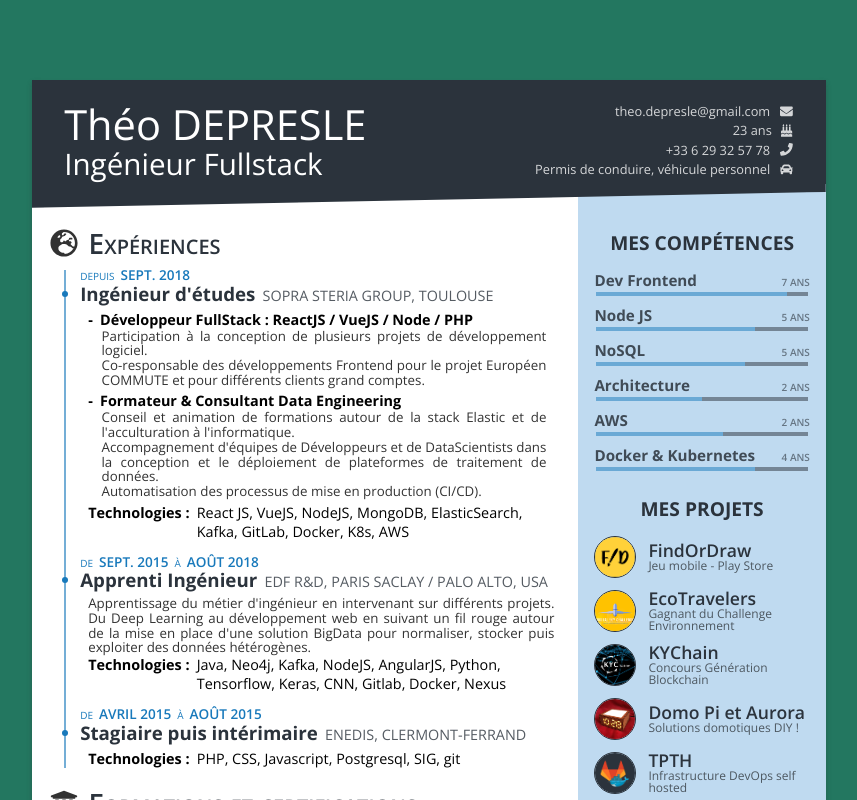
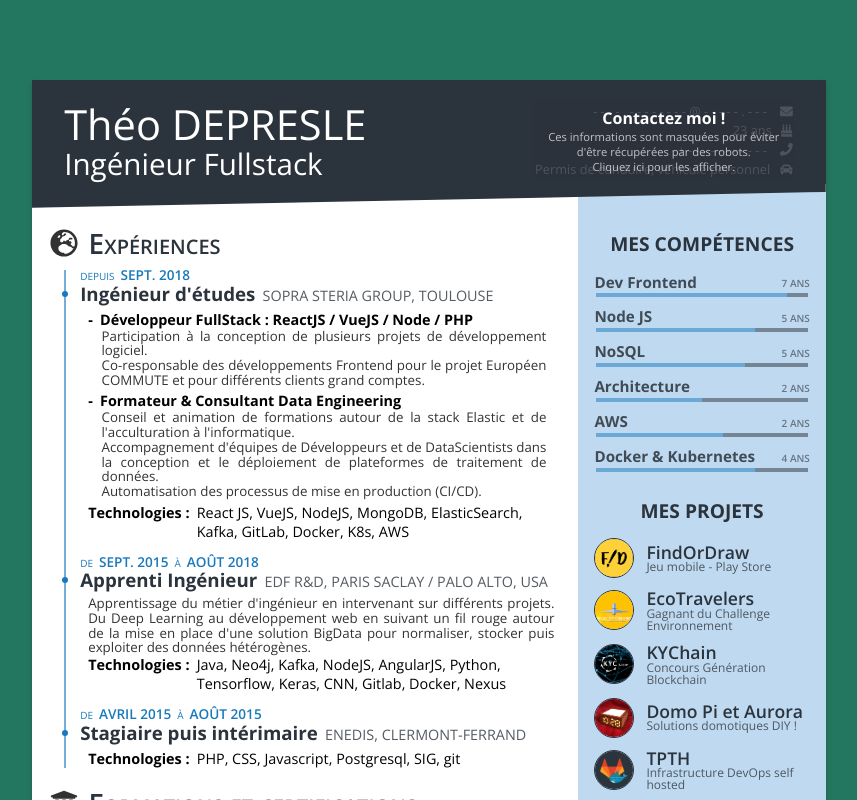
Before and after one commit to dprslt/resume, a React (Create React App) app: page / in a window 1280 px wide. Shown: the top 800 px of the page, without its empty margins (211-1068 px from the left). Built offline with nearby package versions, Linux system fonts and the light colour scheme.

Commit message:
Adding privacy

```diff
--- a/src/App.js
+++ b/src/App.js
@@ -3,14 +3,16 @@ import './App.scss';
 import Page from "./components/Page";
 import {faHeart} from "@fortawesome/free-solid-svg-icons";
 import {FontAwesomeIcon} from "@fortawesome/react-fontawesome";
+import {globalSetClear} from "./components/PersonnalData";
 
 function App() {
+
     return (
         <div className="App">
             <Page/>
 
             <div className={'notes'}>
-                <p><a href={"#"} onClick={window.print}>Imprimer</a> cette page pour avoir un obtenir mon CV au format PDF.</p>
+                <p><a href={"/#"} onClick={window.print}>Imprimer</a> cette page pour avoir un obtenir mon CV au format PDF.</p>
 
                 <p>Build with React, Sass and <FontAwesomeIcon icon={faHeart} className={'red'}/></p>
 
--- a/src/App.scss
+++ b/src/App.scss
@@ -1,4 +1,5 @@
 @media screen {
+
 
   html {
     position: absolute;
@@ -8,6 +9,12 @@
     right: 0;
     background-color: #237760;
     min-width: 23cm;
+
+    @-moz-document url-prefix() {
+    & {
+      font-size: 15px;
+    }
+  }
   }
 
   html, body, #root {
@@ -31,7 +38,6 @@
   }
 
 
-
   .notes {
     margin-top: 2em;
     text-align: center;
@@ -41,6 +47,7 @@
     font-weight: 600;
     opacity: 0.5;
     font-family: 'Open Sans', sans-serif;
+
     p {
       margin: 2em 0;
     }
@@ -48,9 +55,14 @@
     a {
       color: inherit;
     }
+
     .red {
       color: #e30e0e;
     }
+  }
+  * {
+    box-sizing: border-box;
+    //line-height: 1.2em;
   }
 }
 
--- a/src/components/Page.jsx
+++ b/src/components/Page.jsx
@@ -3,11 +3,7 @@ import React from "react"
 import './Page.scss'
 import {FontAwesomeIcon} from '@fortawesome/react-fontawesome'
 import {
-    faBirthdayCake,
-    faCar,
-    faEnvelope,
     faGlobeEurope, faHeart, faMotorcycle,
-    faPhone,
     faUniversity
 } from '@fortawesome/free-solid-svg-icons'
 
@@ -26,14 +22,7 @@ import {projets} from "../data/projects";
 import Projet from "./Projet";
 import Skill from "./Skill";
 import {faGithub, faLinkedin} from "@fortawesome/free-brands-svg-icons";
-
-
-const Info = ({children, icon}) => {
-    return <div className={'info'}>
-        <span className={'info-value'}>{children}</span>
-        <FontAwesomeIcon className={'info-icon'} icon={icon}/>
-    </div>
-}
+import PersonnalData from "./PersonnalData";
 
 const SectionTitle = ({title, icon}) => {
     return <div className={'sec-header'}>
@@ -60,13 +49,7 @@ export default (props) => {
                         <h1>Théo DEPRESLE</h1>
                         <h2>Ingénieur Fullstack</h2>
                     </div>
-                    <div className={'infos'}>
-                        <Info icon={faEnvelope}><a
-                            href={'mailto://theo.depresle@gmail.com'}>theo.depresle@gmail.com</a></Info>
-                        <Info icon={faBirthdayCake}>23 ans</Info>
-                        <Info icon={faPhone}><a href={'phone://+33629325778'}>+33 6 29 32 57 78</a></Info>
-                        <Info icon={faCar}>Permis de conduire, véhicule personnel</Info>
-                    </div>
+                    <PersonnalData/>
                 </div>
             </div>
             <Biseau height={3} color={'#2b333c'} right={true} base={1}/>
@@ -94,13 +77,13 @@ export default (props) => {
 
                     <div className={'skills col-section'}>
                         <h2 className={'col-title'}>Mes Compétences</h2>
-                        {skills.map(s => <Skill skill={s}/>)}
+                        {skills.map(s => <Skill skill={s} key={s.name}/>)}
                     </div>
 
 
                     <div className={'projets col-section'}>
                         <h2 className={'col-title'}>Mes projets</h2>
-                        {projets.map(p => <Projet projet={p}/>)}
+                        {projets.map(p => <Projet projet={p} key={p.title}/>)}
                     </div>
 
                     <div className={'col-section'}>
@@ -133,56 +116,7 @@ export default (props) => {
 
                 </div>
             </div>
-
-
-            {/*<div className={'row row-form'} style={{justifyItems: "flex-end"}}>*/}
-
-
-            {/*    <div className={'main'}>*/}
-
-            {/*        <Section className={"formations"} title={"Formations et certifications"} icon={faUniversity}>*/}
-            {/*            {formations.map(e => <Formation data={e} key={e.title}/>)}*/}
-
-            {/*        </Section>*/}
-            {/*        <div className={'logos'}>*/}
-            {/*            <img src={imag} alt={"Logo Grenoble INP - ENSIMAG"} height={70}/>*/}
-            {/*            <img src={aws} alt={"AWS - Solution Architect - Associate"} height={40}/>*/}
-            {/*        </div>*/}
-            {/*    </div>*/}
-            {/*    <div className={'col'}>*/}
-            {/*        /!*<Biseau height={7} color={'#bfdaf0'} top={true}/>*!/*/}
-
-            {/*        /!*<div className={'col-section col-section-color'} >*!/*/}
-            {/*        /!*    <h2>Mes technos</h2>*!/*/}
-            {/*        /!*    <div className={'logo-line'}>*!/*/}
-            {/*        /!*        <img src={react} className={'logo-bubble'} height={50}/>*!/*/}
-            {/*        /!*        <img src={node} className={'logo-bubble'} height={50}/>*!/*/}
-            {/*        /!*        <img src={docker} className={'logo-bubble'} height={50}/>*!/*/}
-            {/*        /!*    </div>*!/*/}
-            {/*        /!*    <div className={'logo-line'}>*!/*/}
-            {/*        /!*      d  <img src={mongo} className={''} height={50}/>*!/*/}
-            {/*        /!*    </div>*!/*/}
-            {/*        /!*</div>*!/*/}
-            {/*        /!*<Biseau height={7} color={'#bfdaf0'} right={true}/>*!/*/}
-
-            {/*        /!*<div className={'col-section'} style={{height: "3cm"}}>*!/*/}
-
-            {/*        /!*</div>*!/*/}
-
-            {/*        <Biseau height={7} color={'#bfdaf0'} top={true} right={true}/>*/}
-            {/*        <div className={'projects col-section col-section-color'}>*/}
-            {/*            <h2>Mes projets</h2>*/}
-
-            {/*            {projets.map(p => <Projet projet={p}/>)}*/}
-            {/*        </div>*/}
-            {/*        <Biseau height={7} color={'#bfdaf0'} right={false}/>*/}
-
-            {/*    </div>*/}
-            {/*</div>*/}
-
-
         </div>
-
 
         <footer>
             <Biseau height={3} color={'#2b333c'} top={true} base={1}/>
@@ -193,7 +127,7 @@ export default (props) => {
                 </div>
                 <div className={'links'}>
                     <a className={'link'} href={'https://github.com/dprslt'} title={"GitHub dprslt"}><FontAwesomeIcon icon={faGithub}/></a>
-                    <a className={'link'} href={'https://www.linkedin.com/in/dprslt/'} title={'Linkedin'}><FontAwesomeIcon icon={faLinkedin}/></a>
+                    <a className={'link'} href={'https://www.linkedin.com/in/dprslt/'} title={'My profile'}><FontAwesomeIcon icon={faLinkedin}/></a>
                 </div>
             </div>
         </footer>
--- a/src/components/Page.scss
+++ b/src/components/Page.scss
@@ -6,7 +6,10 @@ $light-color: #bfdaf0;
 
 .page {
 
-  -webkit-print-color-adjust: exact;
+  @media print {
+    -webkit-print-color-adjust: exact;
+    color-adjust: exact;
+  }
 
   width: 21cm;
   height: 29.7cm;
@@ -78,6 +81,40 @@ $light-color: #bfdaf0;
 
       .infos {
         text-align: right;
+        position: relative;
+
+        .placeholder{
+          //display: none;
+          display: flex;
+          position: absolute;
+          top: 0;
+          left: 0;
+          height: 100%;
+          width: 100%;
+          background-color: rgba(43,51,60,0.8);
+          padding: 0 0.5em;
+          align-items: center;
+          justify-content: center;
+          flex-direction: column;
+          cursor: pointer;
+
+          h3 {
+            margin: 0;
+            font-size: 1em;
+          }
+          p{
+            margin: 0;
+            font-size: 0.7em;
+            opacity: 0.7;
+            text-align: center;
+          }
+        }
+
+        &:hover{
+          .placeholder{
+            display: flex;
+          }
+        }
 
         .info {
           margin: 0.10em;
@@ -554,7 +591,12 @@ $light-color: #bfdaf0;
       background-color: $main-color;
       display: flex;
       flex-direction: row;
-      padding: 0 1em 1.3em;
+      padding: 0em 1em 0.5em;
+
+      height: 3em;
+
+      // HACK fixing a glitch in firefox
+      margin-top: -1px;
 
       a {
         color: inherit;
@@ -564,11 +606,12 @@ $light-color: #bfdaf0;
       .hobbies {
         opacity: 0.6;
 
-        .icon{
+        .icon {
           font-size: 1.3em;
           margin: 0 0.5em;
         }
-        p{
+
+        p {
           margin: 0;
         }
 
@@ -577,7 +620,6 @@ $light-color: #bfdaf0;
         align-items: center;
         flex: 1;
         font-size: 0.7em;
-        margin-top: 1em;
 
       }
 
@@ -585,6 +627,7 @@ $light-color: #bfdaf0;
         display: flex;
         flex-direction: row;
         font-size: 1.3em;
+
         .link {
           margin: 0 0.5em;
         }
--- /dev/null
+++ b/src/components/PersonnalData.jsx
@@ -0,0 +1,61 @@
+import React, {useState} from "react";
+import {faBirthdayCake, faCar, faEnvelope, faPhone} from "@fortawesome/free-solid-svg-icons";
+import {FontAwesomeIcon} from "@fortawesome/react-fontawesome";
+
+const Info = ({children, icon}) => {
+    return <div className={'info'}>
+        <span className={'info-value'}>{children}</span>
+        <FontAwesomeIcon className={'info-icon'} icon={icon}/>
+    </div>
+}
+
+const SensitiveInfo = ({data, icon, clear}) => {
+    const regex = /[a-zA-Z0-9]/gi;
+    let text = data.text.replace(regex,' - ')
+    if(clear){
+        text = data.text
+    }
+    return <div className={'info'}>
+        <span className={'info-value'}><a href={clear ? data.target : '/#'}>{text}</a></span>
+        <FontAwesomeIcon className={'info-icon'} icon={icon}/>
+    </div>
+}
+
+const data = {
+    phone :{
+        target: 'phone://+33629325778',
+        text: '+33 6 29 32 57 78'
+    }, mail : {
+        target: 'mailto://theo.depresle@gmail.com',
+        text: 'theo.depresle@gmail.com'
+    }
+}
+
+// this exported funct will be used to clear the data for printing
+export let globalSetClear = undefined
+window.onbeforeprint = () => {
+    globalSetClear(true)
+}
+
+
+const PersonnalData = () => {
+
+    const [clear, setClear] = useState(false)
+    globalSetClear = setClear
+    return <div className={'infos'}>
+        <SensitiveInfo data={data.mail} icon={faEnvelope} clear={clear}/>
+        <Info icon={faBirthdayCake}>23 ans</Info>
+        <SensitiveInfo data={data.phone} icon={faPhone} clear={clear}/>
+        <Info icon={faCar}>Permis de conduire, véhicule personnel</Info>
+        {!clear &&
+        <div className={'placeholder'} onClick={() => setClear(true)}>
+
+            <h3>Contactez moi !</h3>
+            <p>Ces informations sont masquées pour éviter d'être récupérées par des robots.</p>
+            <p>Cliquez ici pour les afficher.</p>
+        </div>
+        }
+    </div>
+}
+
+export default PersonnalData
--- a/src/components/Projet.jsx
+++ b/src/components/Projet.jsx
@@ -3,7 +3,7 @@ import React from "react";
 const Projet = ({projet}) =>  {
     return <a className={'projet'} href={projet.link}>
         <div className={'images'}>
-            {projet.images.map(i => <img className={'project-img'} alt={projet.title} src={i}/> ) }
+            {projet.images.map((img,i) => <img className={'project-img'} alt={projet.title} key={i} src={img}/> ) }
         </div>
         <div className={'proj-desc'}>
             <h3 className={'proj-title'}>{projet.title}</h3>
```
